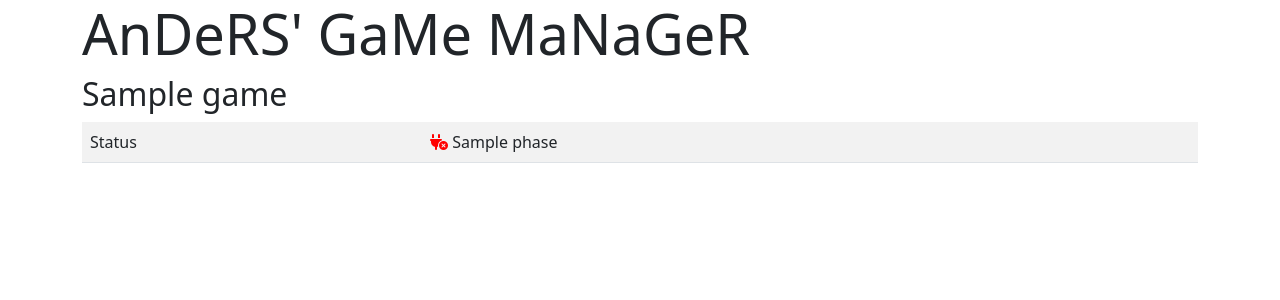
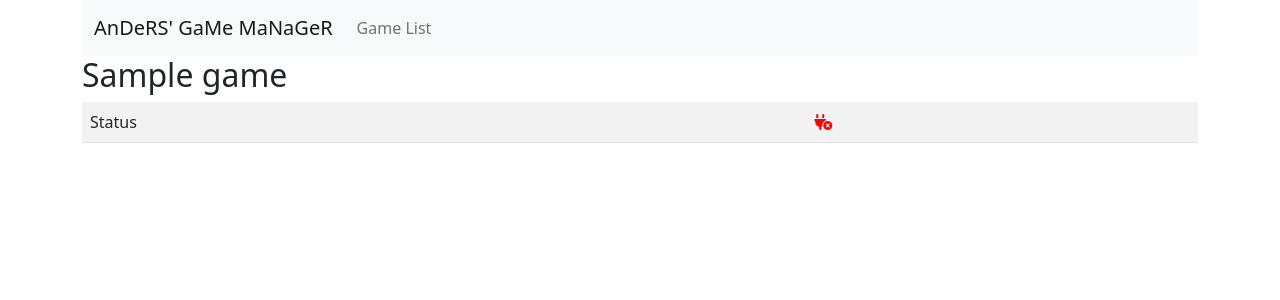
Before and after one commit to chrisjohnson00/k8s-game-manager, a Python web app: template game-manager/templates/app/details.html in a window 1280 px wide. Shown: the top 300 px of the page. Run offline with Jinja, Linux system fonts and the light colour scheme; the template is opened without the code that fills it: most values are stand-ins (such as "Sample title", 1, 10 or a date in 2020); some libraries are stand-ins or nearby versions.

Commit message:
feat: adding support for deployments on the game detail page (#13)
style: style changes for UI
fix: some bug fixin for when pods are starting

```diff
--- a/game-manager/application.py
+++ b/game-manager/application.py
@@ -46,7 +46,7 @@ def details(deployment_type, namespace, name):
     game = services.k8s.get_game_details(namespace=namespace, name=name, deployment_type=deployment_type)
     pod = None
     pod_running_since = None
-    if game['replicas'] > 0:
+    if game['pod_name']:
         pod = services.k8s.get_pod_details(namespace=namespace, pod_name=game['pod_name'])
         if pod.status.start_time:
             pod_running_since = utilities.relative_time.relative_time(pod.status.start_time)
--- a/game-manager/templates/app/details.html
+++ b/game-manager/templates/app/details.html
@@ -9,18 +9,18 @@
     <tbody>
     <tr>
         <td>Status</td>
-        <td>{% if game.replicas > 0 %}
+        <td>{% if game.pod_name %}
             <a onclick="return confirm('Are you sure you want to stop {{ game.name }}?')"
                href="{{ url_for('app.power_cycle',cycle_type='off',namespace=game.namespace, deployment_type=game.deployment_type, name=game.name) }}"><i
-                    class="fa-solid fa-plug-circle-check" style="color: green" title="Click to Stop"></i></a>
+                    class="fa-solid fa-plug-circle-check" style="color: green" title="Click to Stop"></i></a> {{
+            pod.status.phase }}
             {% else %}<a
                     href="{{ url_for('app.power_cycle',cycle_type='on',namespace=game.namespace, deployment_type=game.deployment_type, name=game.name) }}"><i
                     class="fa-solid fa-plug-circle-xmark" style="color: red" title="Click to Start"></i></a>
             {%endif%}
-            {{ pod.status.phase }}
         </td>
     </tr>
-    {% if game.replicas == 1 %}
+    {% if game.pod_name %}
     <tr>
         <td>Start Time</td>
         <td><i class="fa-regular fa-clock"></i> {{ pod_running_since }}</td>
@@ -29,7 +29,7 @@
     </tbody>
 </table>
 
-{% if game.replicas == 1 %}
+{% if game.pod_name %}
 <div class="accordion" id="accordionExample">
     <div class="accordion-item">
         <h2 class="accordion-header" id="headingOne">
@@ -41,7 +41,7 @@
         <div id="collapseOne" class="accordion-collapse collapse show" aria-labelledby="headingOne"
              data-bs-parent="#accordionExample">
             <div class="accordion-body">
-        <textarea id="pod_logs" rows="27" cols="100"
+        <textarea id="pod_logs" rows="29" cols="100"
                   style="font-family: monospace; resize:none; border:none; outline:none;"
                   readonly></textarea>
             </div>
@@ -51,6 +51,7 @@
 {% endif %}
 {% endblock %}
 {% block footer_content %}
+{% if game.pod_name %}
 <script>
 function makeHttpObject()
 {
@@ -80,19 +81,11 @@ function changeContent(contents)
     x.value = contents;
 }
 
-{% if game.replicas == 1 %}
+
 updateLogs()
 const interval = setInterval(function() {
    updateLogs()
  }, 5000);
+</script>
 {% endif %}
-
-
-
-
-
-
-
-
-</script>
 {% endblock %}
--- a/game-manager/templates/base.html
+++ b/game-manager/templates/base.html
@@ -6,6 +6,7 @@
     <link href="https://cdn.jsdelivr.net/npm/bootstrap@5.2.2/dist/css/bootstrap.min.css" rel="stylesheet"
           integrity="sha384-Zenh87qX5JnK2Jl0vWa8Ck2rdkQ2Bzep5IDxbcnCeuOxjzrPF/et3URy9Bv1WTRi" crossorigin="anonymous">
     <script src="https://kit.fontawesome.com/9a1ca87a55.js" crossorigin="anonymous"></script>
+    <style>a { text-decoration: none; }</style>
     {% block head %}{% endblock %}
 </head>
 <body>
@@ -19,7 +20,20 @@
     {% endfor %}
     {% endif %}
     {% endwith %}
-    <h1 class="display-4">AnDeRS' GaMe MaNaGeR</h1>
+    <nav class="navbar navbar-expand-lg bg-light">
+        <div class="container-fluid">
+            <a class="navbar-brand" href="#">AnDeRS' GaMe MaNaGeR</a>
+            <button class="navbar-toggler" type="button" data-bs-toggle="collapse" data-bs-target="#navbarNavAltMarkup"
+                    aria-controls="navbarNavAltMarkup" aria-expanded="false" aria-label="Toggle navigation">
+                <span class="navbar-toggler-icon"></span>
+            </button>
+            <div class="collapse navbar-collapse" id="navbarNavAltMarkup">
+                <div class="navbar-nav">
+                    <a class="nav-link" href="{{ url_for('app.index') }}">Game List</a>
+                </div>
+            </div>
+        </div>
+    </nav>
     <header>
         {% block header %}{% endblock %}
     </header>
@@ -28,6 +42,6 @@
 <script src="https://cdn.jsdelivr.net/npm/bootstrap@5.2.2/dist/js/bootstrap.bundle.min.js"
         integrity="sha384-OERcA2EqjJCMA+/3y+gxIOqMEjwtxJY7qPCqsdltbNJuaOe923+mo//f6V8Qbsw3"
         crossorigin="anonymous"></script>
- {% block footer_content %}{% endblock %}
+{% block footer_content %}{% endblock %}
 </body>
 </html>
```
Also changed, not shown: services/k8s.py (+25 -2 lines), README.md.
